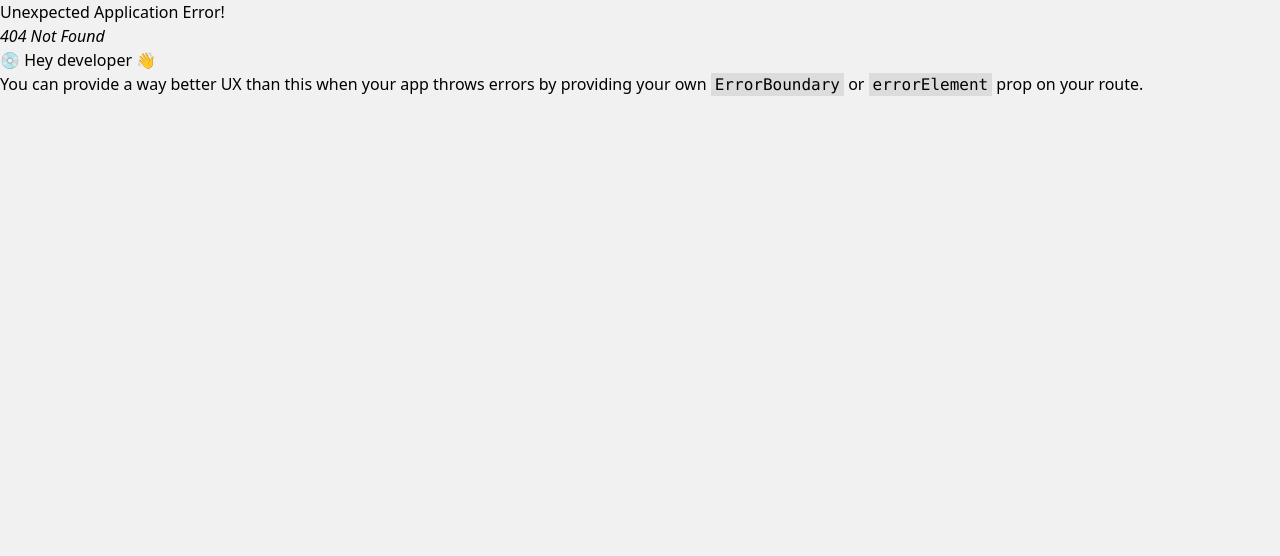
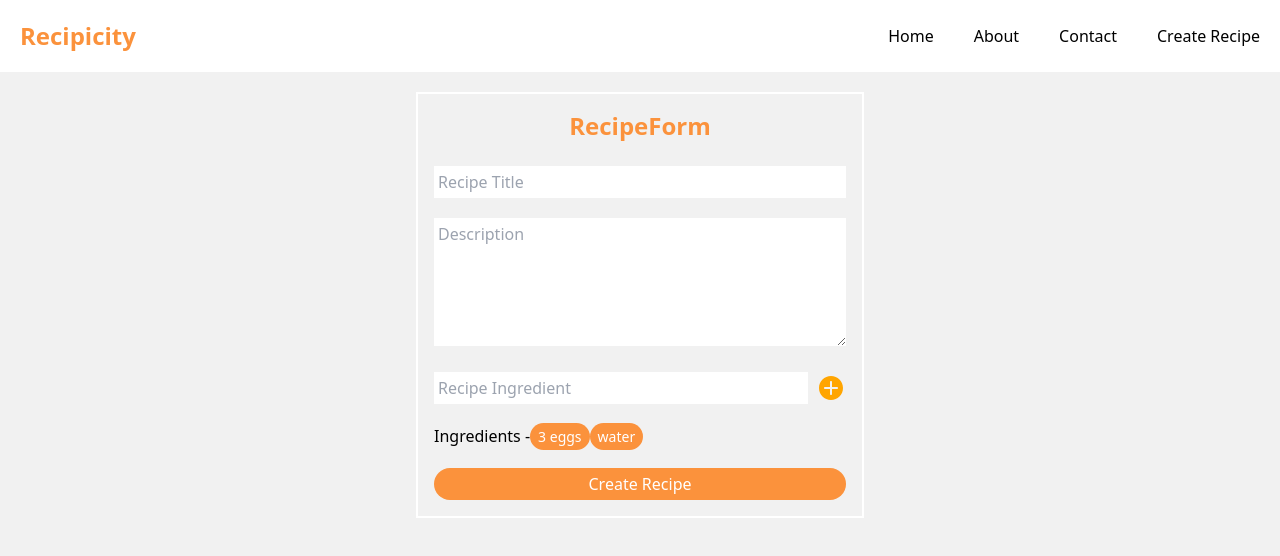
Before and after one commit to Spike4080/mern-stack, a React (Vite) app in the folder frontend/: page /recipes/create in a window 1280 px wide. Before the commit this address had no page. Shown: the top 556 px of the page. Built offline with nearby package versions, Linux system fonts and the light colour scheme.

Commit message:
create recipe form with tailwind

```diff
--- /dev/null
+++ b/frontend/src/components/Ingredients.jsx
@@ -0,0 +1,11 @@
+export default function Ingredients({ingredients}) {
+  return (
+    <div>
+        <span>Ingredients -</span>
+        {!!ingredients.length && ingredients.map((ingredient,i)=>(
+        <span className="bg-orange-400 text-white px-2 py-1 text-sm rounded-full" key={i}>{ingredient}</span>
+    ))}
+
+    </div>
+  )
+}
--- a/frontend/src/components/Navbar.jsx
+++ b/frontend/src/components/Navbar.jsx
@@ -11,6 +11,7 @@ export default function Navbar() {
       <li><Link to='/' className="hover:text-orange-400">Home</Link></li>
       <li><Link to='/about' className="hover:text-orange-400">About</Link></li>
       <li><Link to='/contact' className="hover:text-orange-400">Contact</Link></li>
+      <li><Link to='/recipes/create' className="hover:text-orange-400">Create Recipe</Link></li>
     </ul>
    </nav>
     </>
--- a/frontend/src/components/RecipeCard.jsx
+++ b/frontend/src/components/RecipeCard.jsx
@@ -1,3 +1,5 @@
+import Ingredients from "./Ingredients";
+
 export default function RecipeCard({recipe}) {
   return (
     <div className="bg-white p-5 rounded-2xl space-y-3">
@@ -5,10 +7,7 @@ export default function RecipeCard({recipe}) {
     <p>Description</p>
     <p>{recipe.description}</p>
     <div className="space-x-2">
-        <span>Ingredients -</span>
-        {!!recipe.ingredients.length && recipe.ingredients.map((ingredient,i)=>(
-        <span className="bg-orange-400 text-white px-2 py-1 text-sm rounded-full" key={i}>{ingredient}</span>
-        ))}
+        <Ingredients ingredients={recipe.ingredients}/>
     </div>
     <p className="text-gray-500">Published at - {recipe.createdAt}</p>
 </div>
--- a/frontend/src/main.jsx
+++ b/frontend/src/main.jsx
@@ -9,6 +9,7 @@ import './index.css'
 import Home from './pages/Home.jsx';
 import About from './pages/About.jsx';
 import Contact from './pages/Contact.jsx';
+import RecipeForm from './pages/RecipeForm.jsx';
 
 
 const router = createBrowserRouter([
@@ -27,6 +28,10 @@ const router = createBrowserRouter([
       {
         path:"/contact",
         element: <Contact/>
+      },
+      {
+        path:"/recipes/create",
+        element: <RecipeForm/>
       }
     ]
   },
--- /dev/null
+++ b/frontend/src/pages/RecipeForm.jsx
@@ -0,0 +1,22 @@
+import plus from "../assets/plus.svg"
+import Ingredients from "../components/Ingredients"
+
+export default function RecipeForm() {
+  return (
+    <div className="mx-auto max-w-md border-2 border-white p-4">
+        <h1 className="mb-6 text-2xl font-bold text-orange-400 text-center">RecipeForm</h1>
+        <form className="space-y-5">
+            <input type="text" placeholder="Recipe Title"  className="w-full p-1"/>
+            <textarea rows="5" className="w-full p-1" placeholder="Description"></textarea>
+           <div className="flex space-x-2 items-center">
+           <input type="text" placeholder="Recipe Ingredient"  className="w-full p-1"/>
+            <img src={plus} alt="" className="cursor-pointer"/>
+           </div>
+           <div>
+            <Ingredients ingredients={['3 eggs','water']}/>
+           </div>
+           <button className="w-full px-3 py-1 rounded-full bg-orange-400 text-white">Create Recipe</button>
+        </form>
+    </div>
+  )
+}
```
Also changed, not shown: frontend/src/assets/plus.svg (added).
